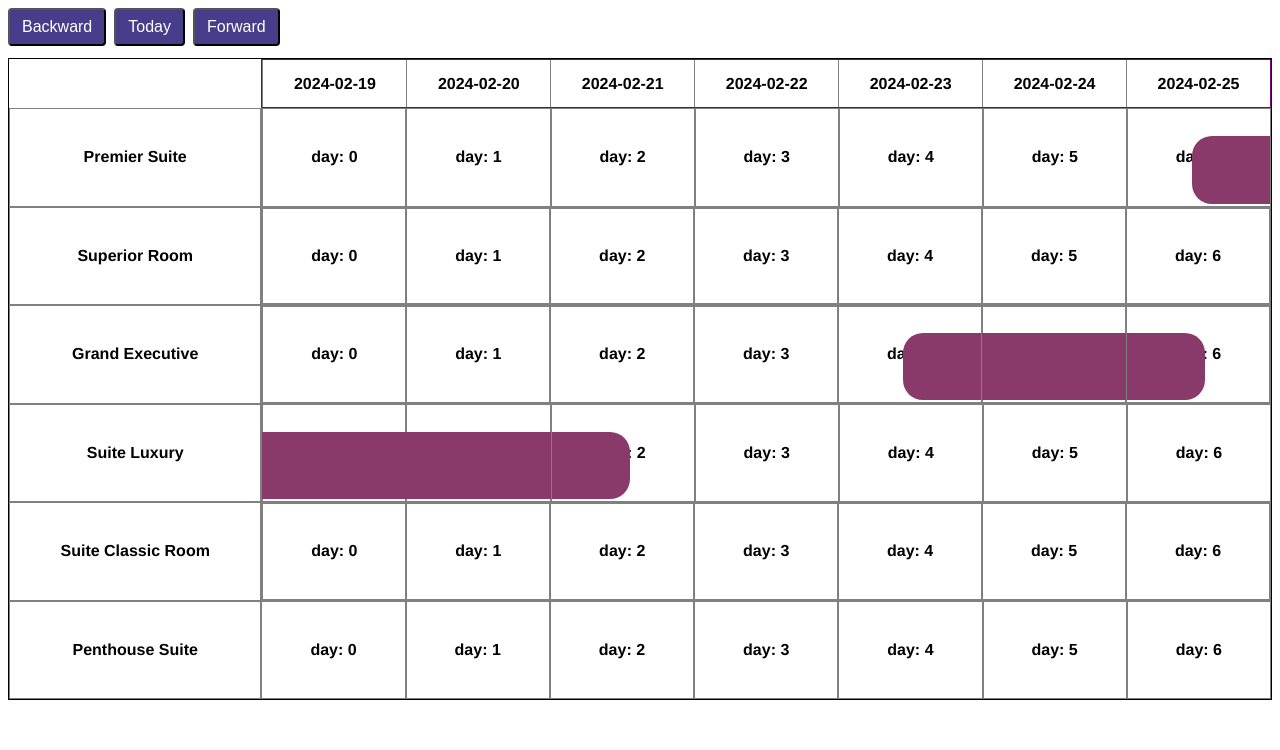
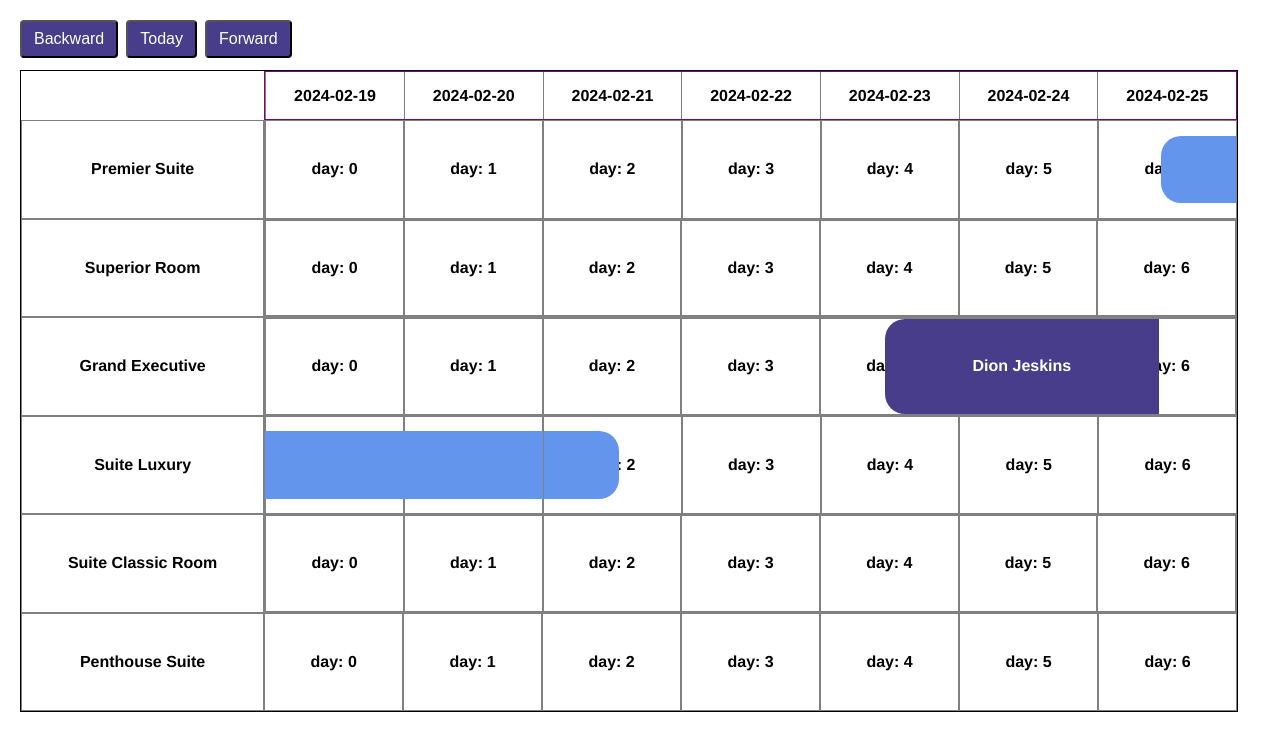
Before and after one commit to hlynianyi/booking-calendar, a Vue app: page / in a window 1280 px wide. Shown: the top 750 px of the page. Built offline with nearby package versions, Linux system fonts and the light colour scheme.

Commit message:
todo: fix day end of reservation

```diff
--- a/src/components/App.vue
+++ b/src/components/App.vue
@@ -20,7 +20,7 @@ export default {
 #app {
   font-family: Avenir, Helvetica, Arial, sans-serif;
   box-sizing: border-box;
-  padding: 0;
+  padding: 12px;
   margin: 0;
   font-size: 16px;
 }
--- a/src/components/CalendarGrid.vue
+++ b/src/components/CalendarGrid.vue
@@ -2,7 +2,7 @@
   <main>
     <nav class="nav">
       <button class="button" @click="previousWeek">Backward</button>
-      <button class="button" @click="todayWeek">Today</button>
+      <button class="button" @click="resetWeek">Today</button>
       <button class="button" @click="nextWeek">Forward</button>
     </nav>
     <!-- calendar section -->
@@ -21,6 +21,7 @@
       >
         {{ room }}
       </div>
+      <!-- check case if booking is day-to-day e.g. 2024-04-02..-->
       <!-- dates section -->
       <div class="room1-dates">
         <div
@@ -54,7 +55,8 @@
           ></span>
         </div>
       </div>
-      <div class="room3-dates">
+
+      <div class="room3-dates" ref="room3">
         <div
           class="dates-item center"
           v-for="(date, index) in currentWeek"
@@ -64,9 +66,10 @@
         >
           day: {{ index }}
           <span
+            v-if="isBooked(date, 'Grand Executive')"
             class="booked-overlay center"
-            :class="dayStatus(date, 'Grand Executive')"
-            v-show="dayStatus(date, 'Grand Executive')"
+            :style="getOverlayStyle('Grand Executive')"
+            :data-name="getOverlayStyle('Grand Executive').dataName"
           ></span>
         </div>
       </div>
@@ -151,6 +154,11 @@ export default {
     }),
   },
   methods: {
+    resetWeek() {
+      // todo: fix
+      let startDate = new Date(this.todayWeek);
+      this.updateWeek(startDate);
+    },
     previousWeek() {
       let startDate = new Date(this.currentWeek[0]);
       startDate.setDate(startDate.getDate() - 7);
@@ -168,6 +176,7 @@ export default {
         newDate.setDate(newDate.getDate() + i);
         newWeek.push(this.formatDate(newDate));
       }
+      console.log("------------- :>> ");
       this.$store.commit("updateCurrentWeek", newWeek);
     },
     formatDate(date) {
@@ -203,6 +212,7 @@ export default {
       });
     },
     dayStatus(date, roomType) {
+      // console.log(this.reservationsOnCurrentWeek);
       if (this.isDateStart(date, roomType)) {
         return "booked-overlay__start";
       } else if (this.isDateEnd(date, roomType)) {
@@ -211,6 +221,75 @@ export default {
         return "booked-overlay__transit";
       }
       return "";
+    },
+    isBooked(date, roomType) {
+      return this.isDateStart(date, roomType);
+      // || this.isDateEnd(date, roomType)
+      // || this.isDateTransit(date, roomType)
+    },
+    getOverlayStyle(roomType) {
+      const dates = this.currentWeek.map((day) => new Date(day));
+      let startDayIndex = null;
+      let endDayIndex = null;
+      let reservationName;
+      // Найдем индексы начала и конца бронирования
+      this.reservationsOnCurrentWeek.forEach((reservation) => {
+        if (reservation.roomDetails.name === roomType) {
+          reservationName = reservation.name;
+          console.log("reservation :>> ", reservation);
+          const startIndex = dates.findIndex(
+            (date) => date.toISOString().split("T")[0] === reservation.start
+          );
+          const endIndex = dates.findIndex(
+            (date) => date.toISOString().split("T")[0] === reservation.end
+          );
+          console.log("startIndex, endIndex :>> ", startIndex, endIndex);
+
+          if (startIndex > 0) {
+            startDayIndex = startIndex;
+          }
+
+          if (endIndex > 0) {
+            endDayIndex = endIndex;
+          } else {
+            endDayIndex = 7;
+          }
+        }
+      });
+
+      if (startDayIndex === null || endDayIndex === null) {
+        // Если не найдено бронирование, ничего не отображаем
+        return {
+          display: "none",
+        };
+      }
+      const startWidth = 0.5;
+      const endWidth = endDayIndex === 7 ? 1 : 0.5;
+      const fullDaysWidth =
+        endDayIndex === 7
+          ? (endDayIndex - startDayIndex - 2) * 1
+          : (endDayIndex - startDayIndex - 1) * 1;
+
+      const width = (startWidth + endWidth + fullDaysWidth) * 100;
+      console.log(
+        "info sw + ew + fdw * 100 :>> ",
+        startWidth,
+        endWidth,
+        fullDaysWidth,
+        (startWidth + endWidth + fullDaysWidth) * 100
+      );
+
+      return {
+        position: "absolute",
+        left: `${47}%`,
+        width: `${width}%`,
+        top: "0",
+        height: "100%", // высота оверлея должна соответствовать контейнеру
+        backgroundColor: "darkslateblue", // Пример цвета фона
+        // Остальные стили по необходимости
+        borderRadius: `20px 0 0 20px`,
+        dataName: reservationName,
+      };
     },
   },
 };
@@ -230,6 +309,8 @@ export default {
 }
 
 .container {
+  position: relative;
+  width: 95vw;
   margin-top: 12px;
   display: grid;
   grid-template-columns: 0.4fr 1.6fr;
@@ -241,14 +322,20 @@ export default {
   height: 80vh;
   border: 1px solid black;
 }
+.dates-item {
+  position: relative;
+}
 .booked-overlay {
   position: absolute;
   color: white;
   z-index: 10;
-  background-color: rgb(137, 58, 106);
-  bottom: 2px;
+  background-color: cornflowerblue;
   height: 70%;
   width: 55%;
+}
+.booked-overlay::after {
+  content: attr(data-name);
+  /* Остальные стили для псевдоэлемента */
 }
 .booked-overlay__start {
   right: 0;
@@ -345,6 +432,7 @@ export default {
 }
 
 .room3-dates {
+  position: relative;
   display: grid;
   grid-template-columns: 1fr 1fr 1fr 1fr 1fr 1fr 1fr;
   grid-template-rows: 1fr;
--- a/src/store/store.js
+++ b/src/store/store.js
@@ -41,9 +41,8 @@ export const store = new Vuex.Store({
 
       return week;
     },
-    reservationsOnCurrentWeek(state, getters) {
-      // todo: реализовать логику в которой отображаются дни промежутка, не только start-end
-      const dates = getters.todayWeek;
+    reservationsOnCurrentWeek(state) {
+      const dates = state.currentWeek;
       const filteredObject = Object.keys(state.data)
         .filter(
           (key) =>
```
